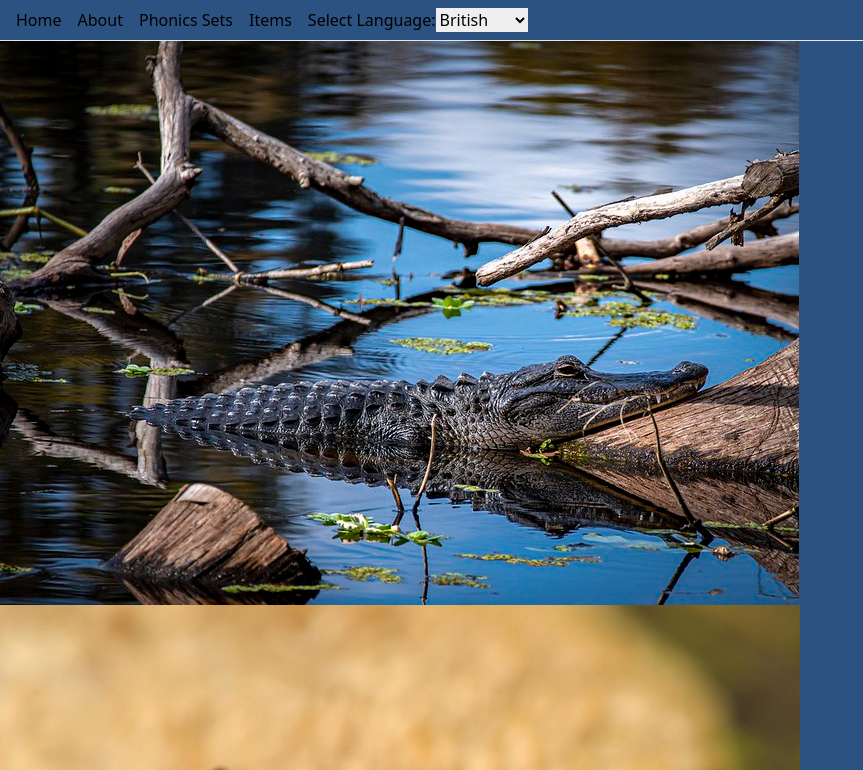
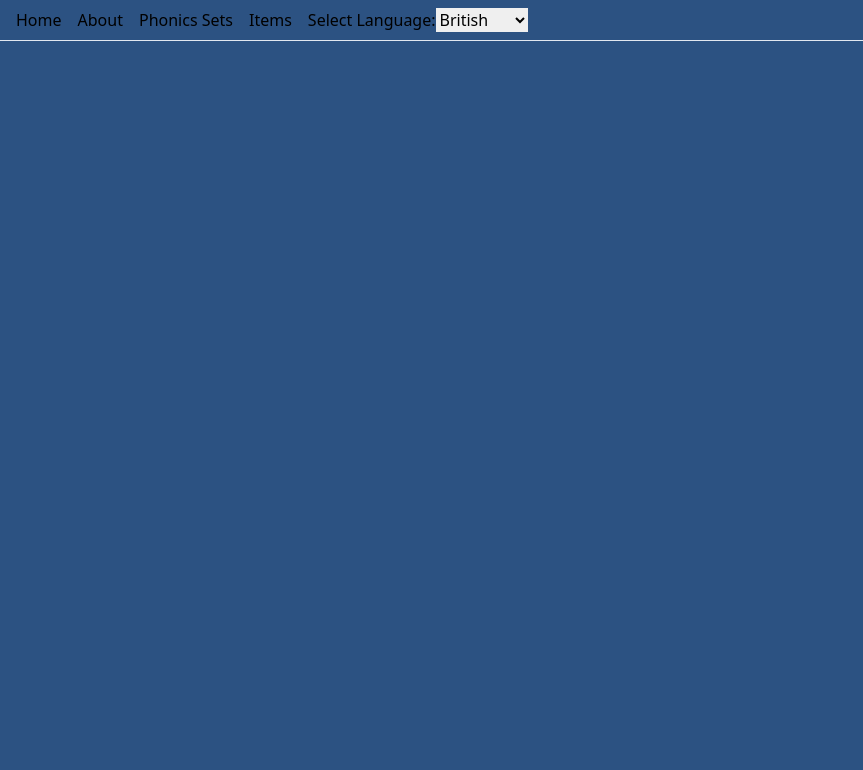
Before and after one commit to mojiwa/toddler-phonics-letter-game, a React (Create React App) app: page /items in a window 1280 px wide. Shown: the top 770 px of the page, without its empty margins (0-863 px from the left). Built offline with nearby package versions, Linux system fonts and the light colour scheme.

Commit message:
Fix for router not refreshing Render items according to the selected letters

```diff
--- a/public/index.html
+++ b/public/index.html
@@ -11,6 +11,7 @@
     <link rel="manifest" href="%PUBLIC_URL%/manifest.json" />
 
     <title>Toddler Phonics Letter Game</title>
+    <base href="/">
   </head>
   <body oncontextmenu="return false;">
     <noscript>You need to enable JavaScript to run this app.</noscript>
--- a/src/components/Items.tsx
+++ b/src/components/Items.tsx
@@ -22,10 +22,12 @@ export default class Items extends React.PureComponent<IItemProps, IItemState> {
   }
 
   render() {
+    let selectedLetters: string[] = [];
+    this.props.LetterData.forEach(ld => { if (ld.IsSelected)  selectedLetters.push(ld.Letter) });
     return (
       <div>
         <ul>
-          {this.props.ItemData.map(item => (
+          {this.props.ItemData.filter(item => selectedLetters.includes(item.Letter)).map(item => (
             <li>
               <img
                 src={item.ImageUrl} alt={item.Item}
```
